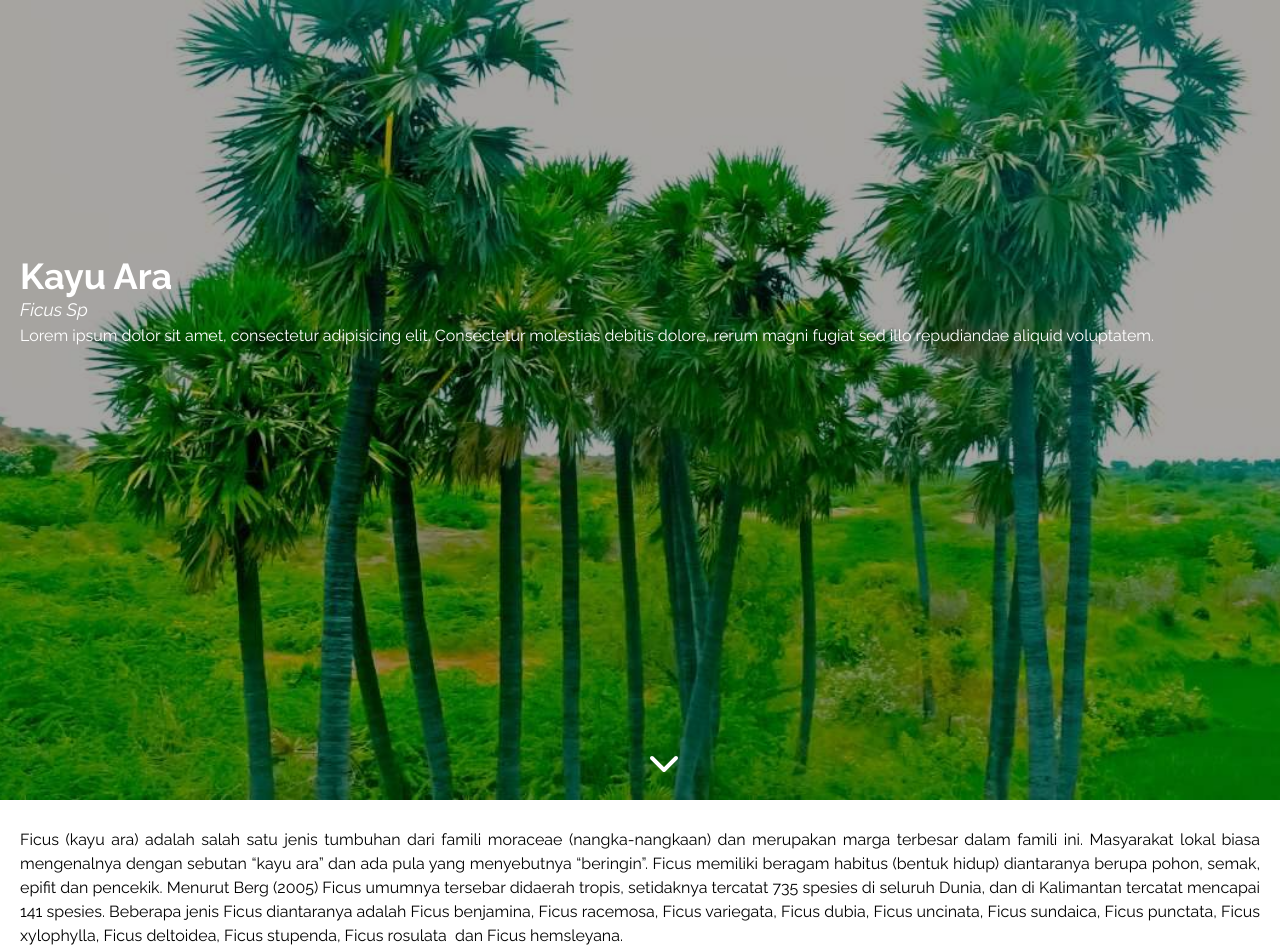
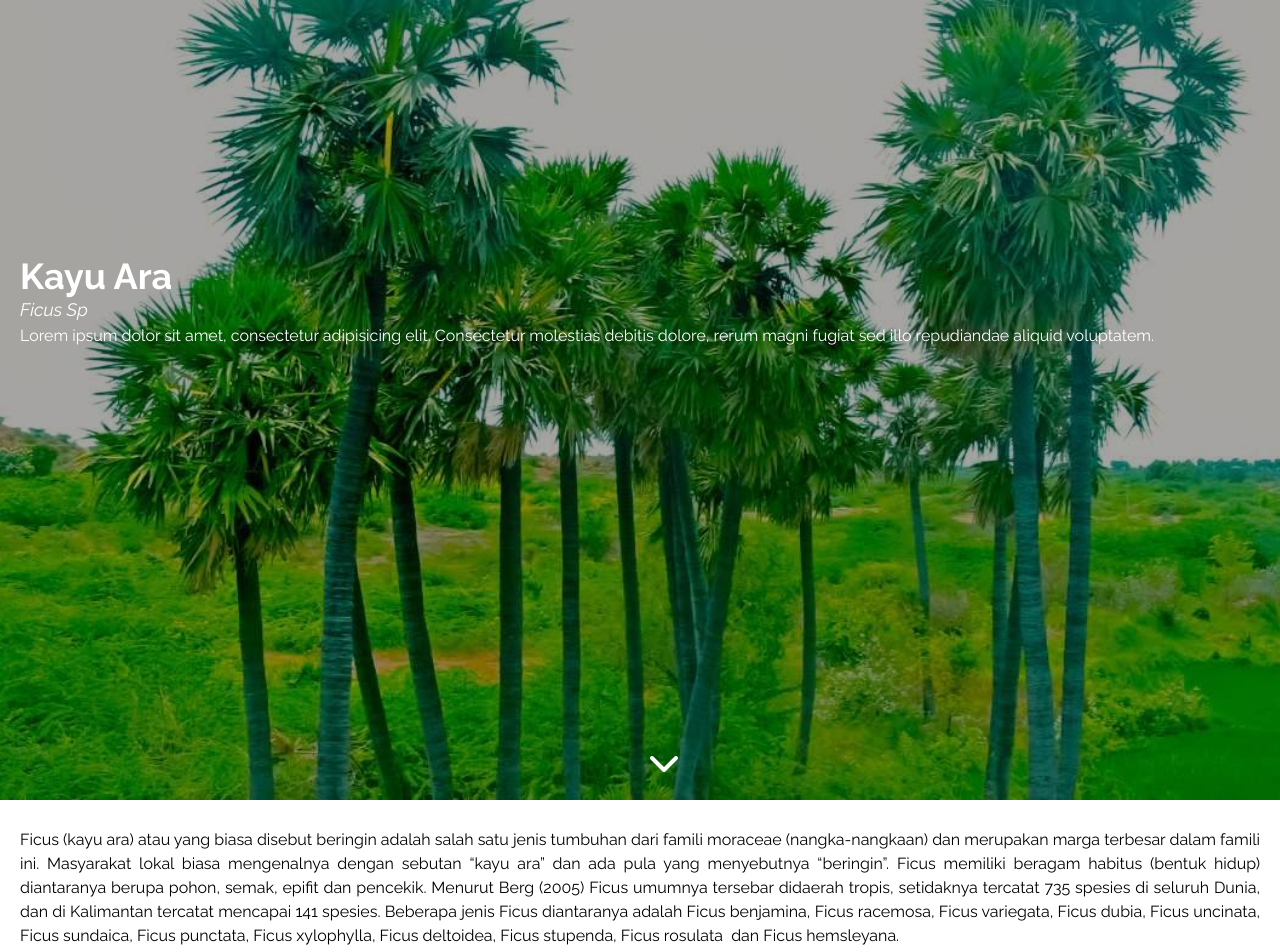
Before and after one commit to rid333/pohon-ompo, a SvelteKit app: page /kayu-ara in a window 1280 px wide. Shown: the top 952 px of the page. Built offline with nearby package versions, Linux system fonts and the light colour scheme.

Commit message:
updated pages

```diff
--- a/src/routes/kayu-ara/+page.svelte
+++ b/src/routes/kayu-ara/+page.svelte
@@ -21,7 +21,7 @@
 
     <div id="main" class="p-5 text-justify flex flex-col gap-y-5">
         <div>
-            Ficus (kayu ara) adalah salah satu jenis tumbuhan dari famili moraceae (nangka-nangkaan) dan merupakan marga terbesar dalam famili ini. Masyarakat lokal biasa mengenalnya dengan sebutan “kayu ara” dan ada pula yang menyebutnya “beringin”. Ficus memiliki beragam habitus (bentuk hidup) diantaranya berupa pohon, semak, epifit dan pencekik. Menurut Berg (2005) Ficus umumnya tersebar didaerah tropis, setidaknya tercatat 735 spesies di seluruh Dunia, dan di Kalimantan tercatat mencapai 141 spesies. Beberapa jenis Ficus diantaranya adalah Ficus benjamina, Ficus racemosa, Ficus variegata, Ficus dubia, Ficus uncinata, Ficus sundaica, Ficus punctata, Ficus xylophylla, Ficus deltoidea, Ficus stupenda, Ficus rosulata  dan Ficus hemsleyana.
+            Ficus (kayu ara) atau yang biasa disebut beringin adalah salah satu jenis tumbuhan dari famili moraceae (nangka-nangkaan) dan merupakan marga terbesar dalam famili ini. Masyarakat lokal biasa mengenalnya dengan sebutan “kayu ara” dan ada pula yang menyebutnya “beringin”. Ficus memiliki beragam habitus (bentuk hidup) diantaranya berupa pohon, semak, epifit dan pencekik. Menurut Berg (2005) Ficus umumnya tersebar didaerah tropis, setidaknya tercatat 735 spesies di seluruh Dunia, dan di Kalimantan tercatat mencapai 141 spesies. Beberapa jenis Ficus diantaranya adalah Ficus benjamina, Ficus racemosa, Ficus variegata, Ficus dubia, Ficus uncinata, Ficus sundaica, Ficus punctata, Ficus xylophylla, Ficus deltoidea, Ficus stupenda, Ficus rosulata  dan Ficus hemsleyana.
         </div>
         <div>
             Ficus merupakan tumbuhan yang memiliki kemampuan hidup dan adaptasi yang baik pada berbagai tipe habitat mulai dari hutan dataran rendah sampai dataran tinggi. Keberadaan Ficus juga disebut sebagai tumbuhan pioneer (perintis), sehingga pada hutan alami dapat digunakan sebagai indikator proses terjadinya suksesi hutan. Maka dari itu, sangat penting untuk mengenal dan mempelajari spesies kunci yang satu ini dalam upaya konservasi.
```
